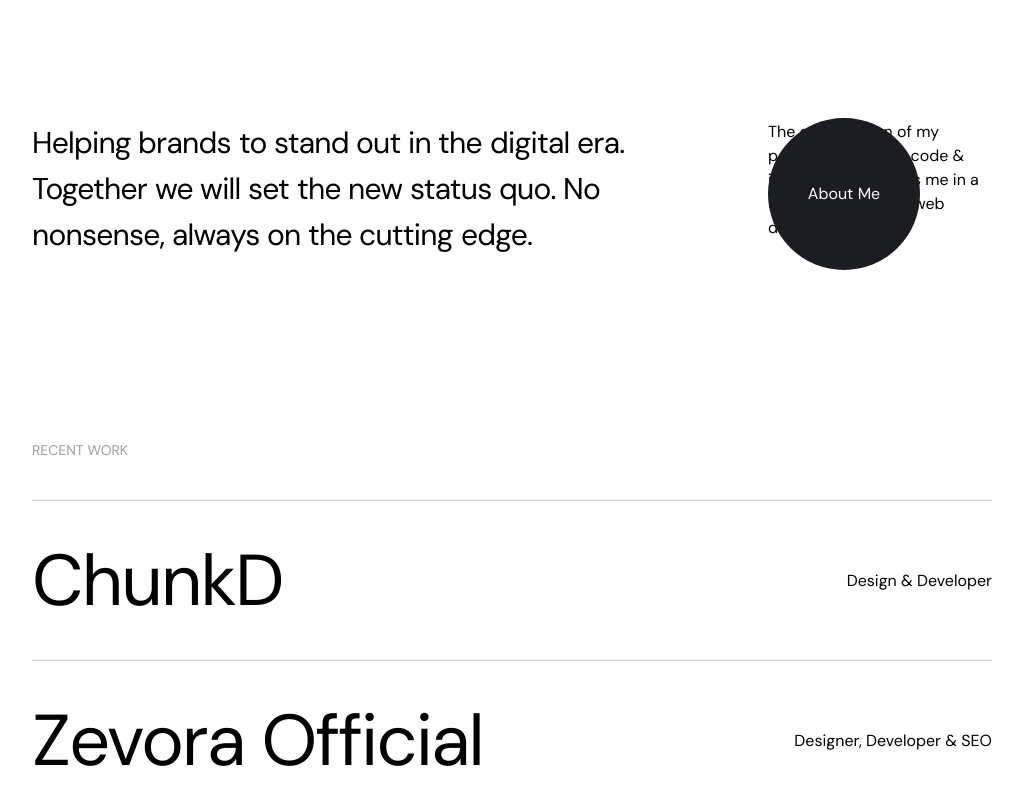
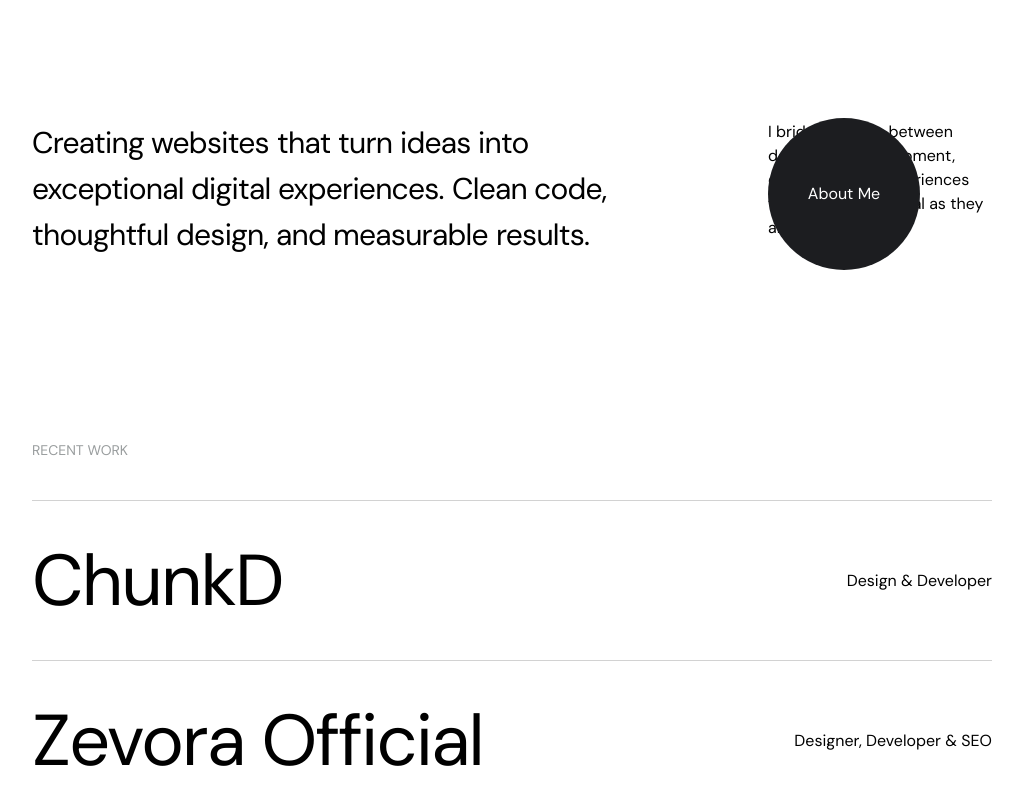
Before and after one commit to mussadiqkhan6886/portfolionew, a Next.js app: page / in a window 1280 px wide. Shown: the part 840-1640 px from the top of the page, without its empty margins (128-1151 px from the left). Built offline with nearby package versions, Linux system fonts and the light colour scheme.

Commit message:
completed front page

```diff
--- a/components/comp/FooterContact.tsx
+++ b/components/comp/FooterContact.tsx
@@ -22,8 +22,8 @@ const FooterContact = () => {
                 src="/img3.png"
                 alt="Mussadiq Khan"
                 className="w-23 h-23 inline-block mr-4 rounded-full object-cover"
-                width={32}
-                height={32}
+                width={200}
+                height={200}
               /> Let&apos;s work
               <br />
               together
--- a/sections/About.tsx
+++ b/sections/About.tsx
@@ -9,17 +9,16 @@ import React from 'react'
 const About = () => {
   return (
     <section className="bg-white flex flex-col lg:flex-row justify-between gap-16 max-w-240 mx-auto px-5 lg:px-0 pt-28 lg:pt-40 ">
-      <article className="max-w-2xl">
+      <article className="max-w-2xl md:pr-5">
         <ResponsiveSplitText
           className='text-3xl tracking-tight leading-10'
-          text={"Helping brands to stand out in the digital era. Together we will set the new status quo. No nonsense, always on the cutting edge."}
+          text={"Creating websites that turn ideas into exceptional digital experiences. Clean code, thoughtful design, and measurable results."}
         />
       </article>
 
       <div className="flex relative flex-row lg:flex-col gap-5 md:gap-18 h-70 sm:h-80 ">
         <article className="max-w-xs pr-3 sm:pr-0">
-            The combination of my passion for design, code & interaction
-            positions me in a unique place in the web design world.
+            I bridge the gap between design and development, crafting digital experiences that are as functional as they are beautiful.
         </article>
 
         <FloatEffect output={[100, -200]} className="absolute right-0 md:right-20 bottom-10 md:bottom-30 lg:left-0 lg:bottom-0">
```
